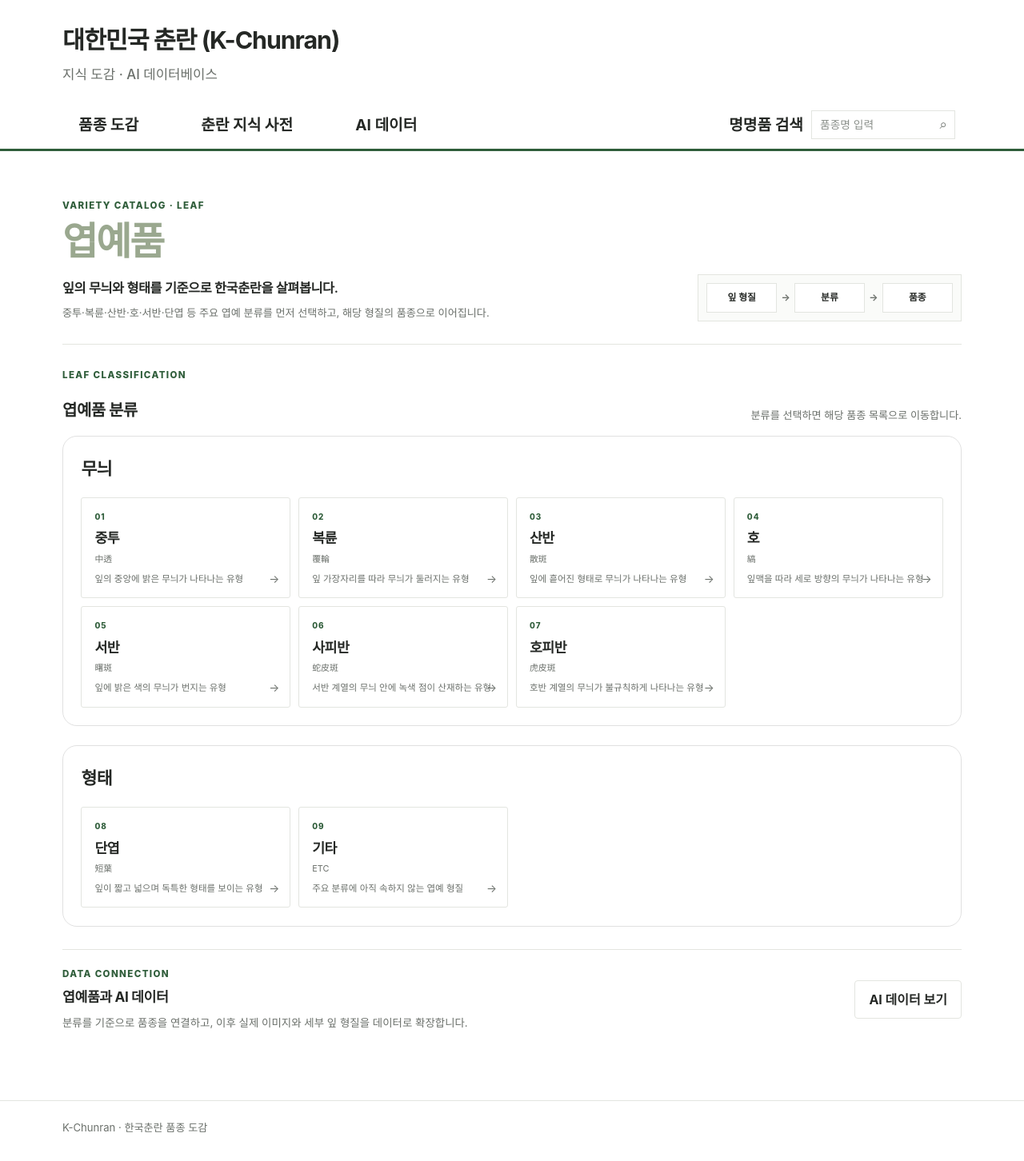
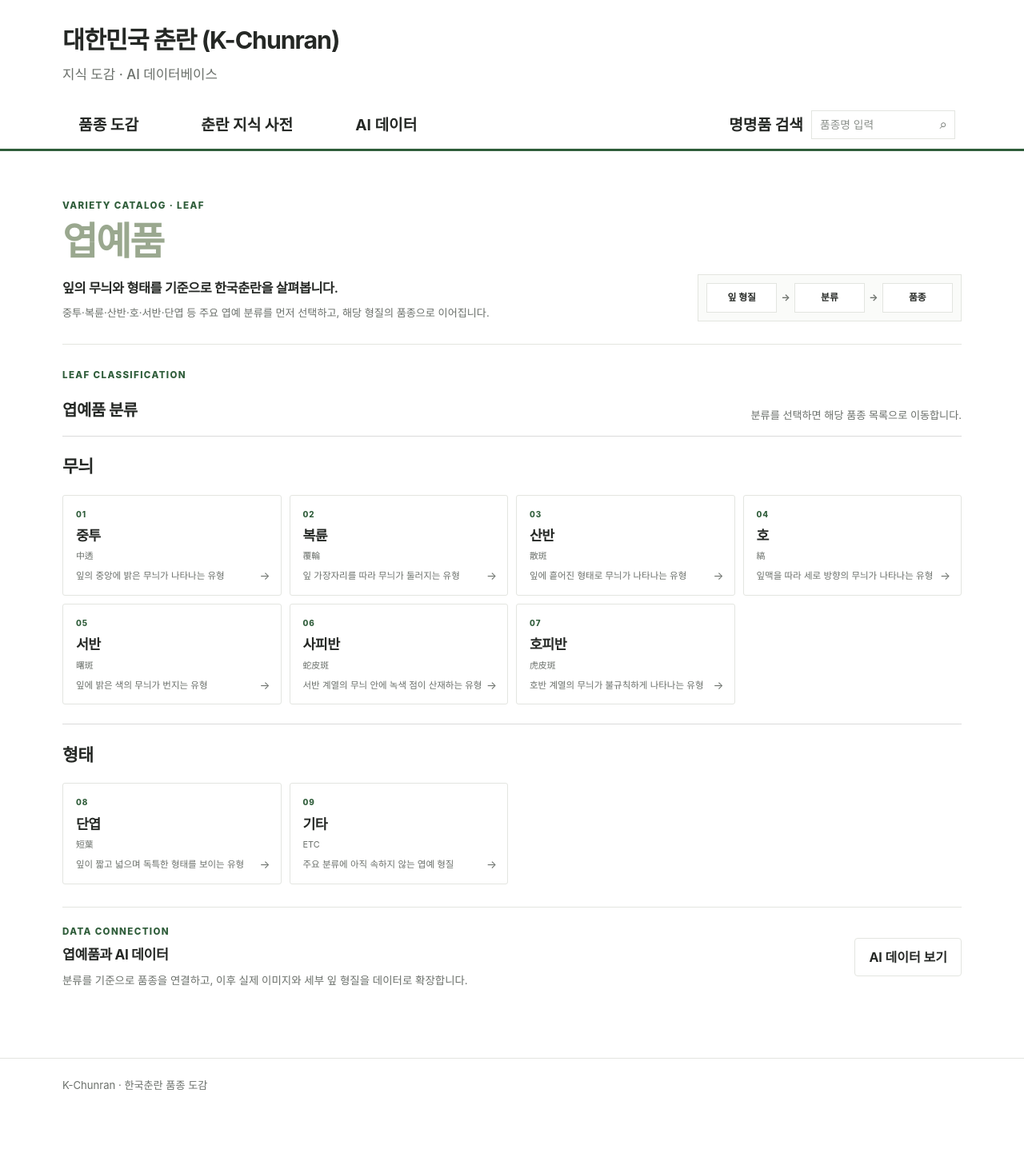
Before and after one commit to parasolra5-pixel/K-chunran, a Jekyll site: the page built from varieties/leaf.md, in a window 1280 px wide. Shown: the whole page at 80% size. Built offline with Jekyll 4.4.1, drawn with Linux system fonts in a browser that asks for light colours; after the commit the page ends 1399 px from its top, so only the background shows below that.

Commit message:
ui: simplify leaf category dividers

```diff
--- a/varieties/leaf.md
+++ b/varieties/leaf.md
@@ -27,7 +27,7 @@ permalink: /varieties/leaf/
 
   <div style="display:grid; gap:1.5rem;">
 
-    <section style="border:1px solid rgba(0,0,0,0.12); border-radius:18px; padding:1.4rem;">
+    <section style="border-top:1px solid rgba(0,0,0,0.14); padding-top:1.2rem;">
       <h3 style="margin:0 0 1rem; font-size:1.35rem;">무늬</h3>
       <div class="kc-leaf-grid">
         <a class="kc-leaf-class" href="{{ '/varieties/leaf/jungtu/' | relative_url }}">
@@ -54,7 +54,7 @@ permalink: /varieties/leaf/
       </div>
     </section>
 
-    <section style="border:1px solid rgba(0,0,0,0.12); border-radius:18px; padding:1.4rem;">
+    <section style="border-top:1px solid rgba(0,0,0,0.14); padding-top:1.2rem;">
       <h3 style="margin:0 0 1rem; font-size:1.35rem;">형태</h3>
       <div class="kc-leaf-grid">
         <a class="kc-leaf-class" href="{{ '/varieties/leaf/danyeop/' | relative_url }}">
```
